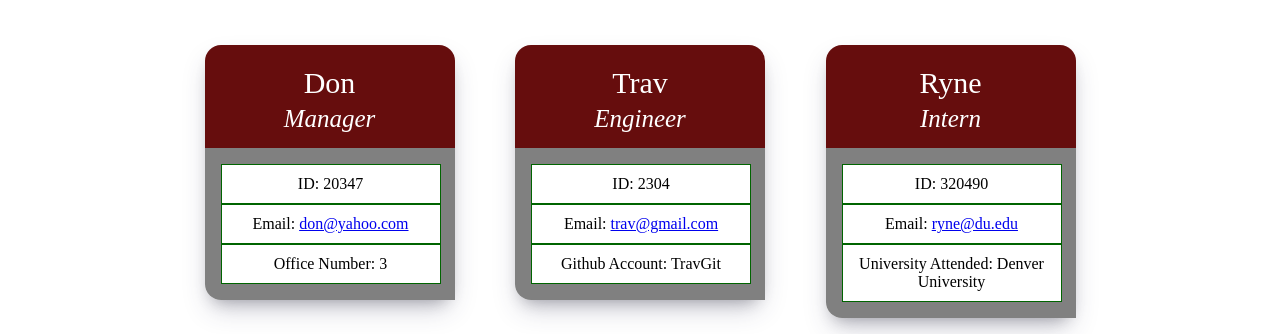
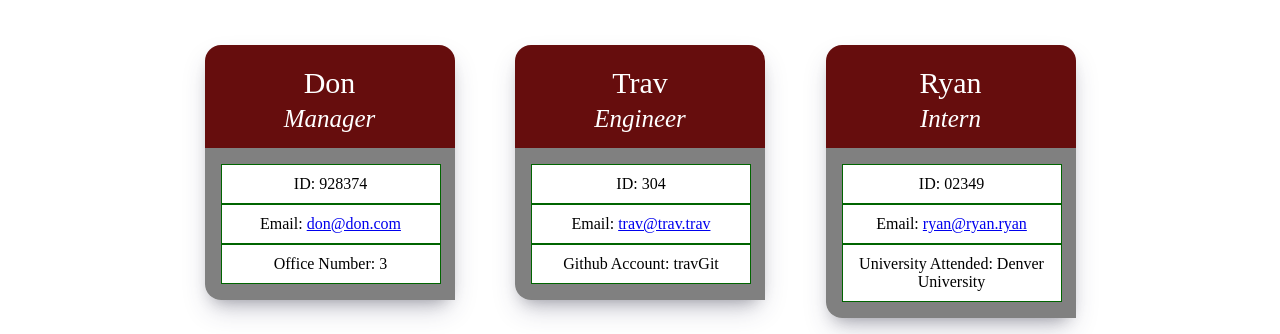
Before and after one commit to dkcook90/DU-HW8-TeamProfileGenerator, a plain HTML site: page dist/output.html in a window 1280 px wide. Shown: the part 134-468 px from the top of the page. Drawn offline with Linux system fonts and the light colour scheme.

```diff
--- a/dist/output.html
+++ b/dist/output.html
@@ -80,8 +80,8 @@
             </div>
             <div class="bottom">
                 <ul>
-                    <li>ID: 20347</li>
-                    <li>Email: <a href="mailto:don@yahoo.com">don@yahoo.com</a></li>
+                    <li>ID: 928374</li>
+                    <li>Email: <a href="mailto:don@don.com">don@don.com</a></li>
                     <li>Office Number: 3</li>
                 </ul>
             </div>
@@ -95,9 +95,9 @@
             </div>
             <div class="bottom">
                 <ul>
-                    <li>ID: 2304</li>
-                    <li>Email: <a href="mailto:trav@gmail.com">trav@gmail.com</a></li>
-                    <li>Github Account: TravGit</li>
+                    <li>ID: 304</li>
+                    <li>Email: <a href="mailto:trav@trav.trav">trav@trav.trav</a></li>
+                    <li>Github Account: travGit</li>
                 </ul>
             </div>
         </div>
@@ -105,13 +105,13 @@
 
         <div class="card">
             <div class="top">
-                <div>Ryne</div>
+                <div>Ryan</div>
                 <div>Intern</div>
             </div>
             <div class="bottom">
                 <ul>
-                    <li>ID: 320490</li>
-                    <li>Email: <a href="mailto:ryne@du.edu">ryne@du.edu</a></li>
+                    <li>ID: 02349</li>
+                    <li>Email: <a href="mailto:ryan@ryan.ryan">ryan@ryan.ryan</a></li>
                     <li>University Attended: Denver University</li>
                 </ul>
             </div>
```
Also changed, not shown: README.md.
